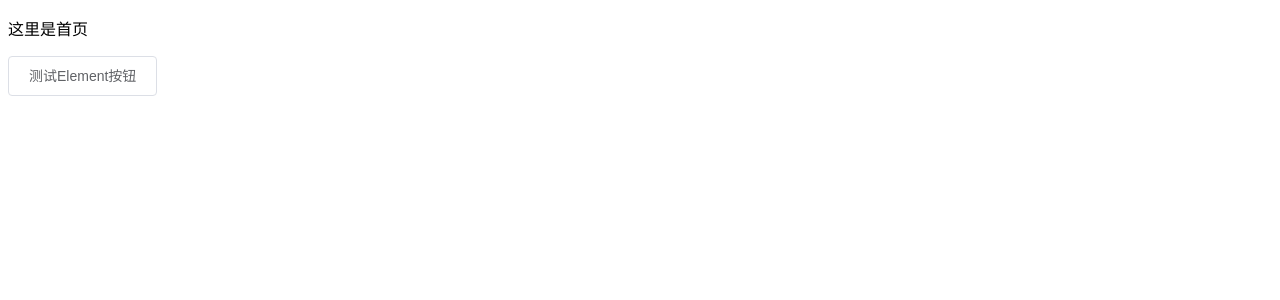
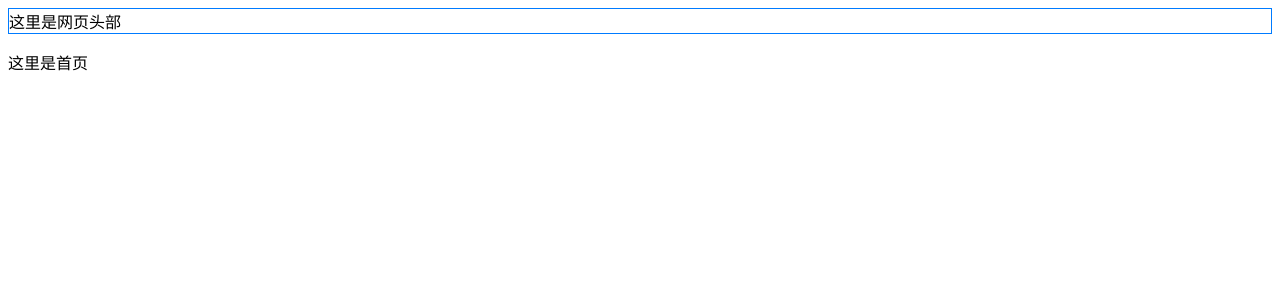
Before and after one commit to tootal/gan, a Vue app: page / in a window 1280 px wide. Shown: the top 300 px of the page. Built offline with nearby package versions, Linux system fonts and the light colour scheme.

Commit message:
引入bootstrap

```diff
--- a/babel.config.js
+++ b/babel.config.js
@@ -2,13 +2,4 @@ module.exports = {
   presets: [
     '@vue/cli-plugin-babel/preset'
   ],
-  plugins: [
-    [
-      'component',
-      {
-        libraryName: 'element-ui',
-        styleLibraryName: 'theme-chalk',
-      },
-    ],
-  ],
 }
--- a/package.json
+++ b/package.json
@@ -8,6 +8,7 @@
     "lint": "vue-cli-service lint"
   },
   "dependencies": {
+    "bootstrap": "^4.5.0",
     "core-js": "^3.6.5",
     "element-ui": "^2.13.2",
     "vue": "^2.6.11"
@@ -20,6 +21,8 @@
     "babel-plugin-component": "^1.1.1",
     "eslint": "^6.7.2",
     "eslint-plugin-vue": "^6.2.2",
+    "node-sass": "^4.14.1",
+    "sass-loader": "^8.0.2",
     "vue-template-compiler": "^2.6.11"
   },
   "eslintConfig": {
--- a/src/App.vue
+++ b/src/App.vue
@@ -1,15 +1,16 @@
 <template>
   <div id="app">
+    <gan-head></gan-head>
     <p>这里是首页</p>
-    <el-button>测试Element按钮</el-button>
   </div>
 </template>
 
 <script>
-import Vue from 'vue'
-import { Button } from 'element-ui'
-Vue.use(Button)
+import GanHead from './layouts/GanHead.vue'
 export default {
   name: 'App',
+  components: {
+    GanHead,
+  }
 }
 </script>
--- /dev/null
+++ b/src/layouts/GanHead.vue
@@ -0,0 +1,17 @@
+<template>
+  <div>
+    <el-row>
+      <el-col :span="24">
+        <div class="border border-primary">这里是网页头部</div>
+      </el-col>
+    </el-row>
+  </div>
+</template>
+<script>
+export default {
+  name: 'GanHead',
+}
+</script>
+<style lang="scss" scoped>
+@import '~bootstrap/scss/bootstrap';
+</style>
--- a/src/main.js
+++ b/src/main.js
@@ -1,6 +1,9 @@
 import Vue from 'vue'
+import ElementUI from 'element-ui'
+import 'element-ui/lib/theme-chalk/index.css'
 import App from './App.vue'
 
+Vue.use(ElementUI)
 Vue.config.productionTip = false
 
 new Vue({
```
Also changed, not shown: 1 other file (tests, documents, lock files or other folders).
